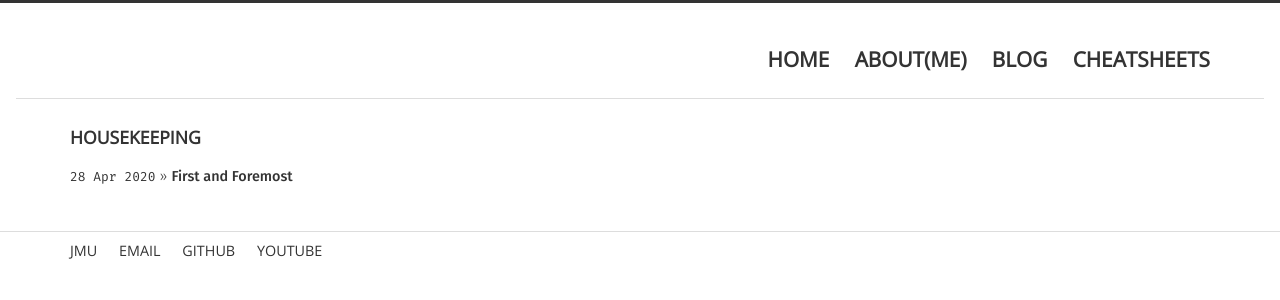
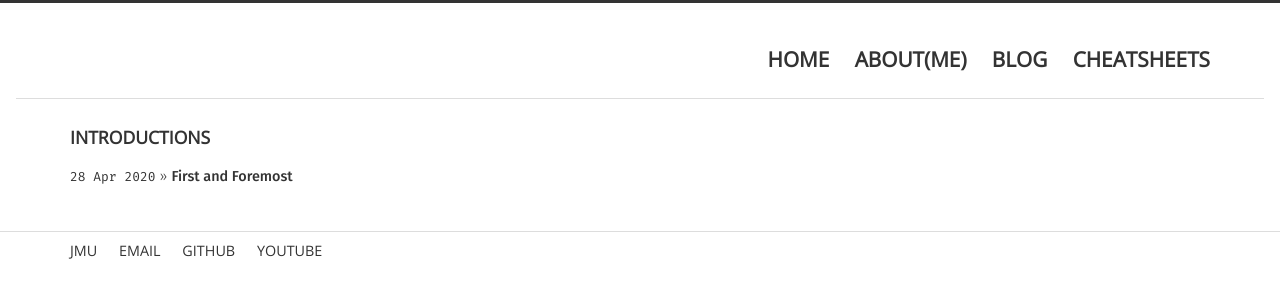
Before and after one commit to archerja/archerja.github.io, a Jekyll site: the page built from tags/index.html, in a window 1280 px wide. Shown: the top 300 px of the page. Built offline with Jekyll 4.4.1, drawn with Linux system fonts in a browser that asks for light colours.

Commit message:
Update 2020-04-28-first-and-foremost.md

```diff
--- a/_posts/2020-04-28-first-and-foremost.md
+++ b/_posts/2020-04-28-first-and-foremost.md
@@ -6,9 +6,9 @@ layout: post
 slug: first-and-foremost
 title: First and Foremost
 categories:
-- Housekeeping
+- Introductions
 tags:
-- housekeeping
+- introductions
 ---
 
 First and foremost, this is a blog of no interest, to anyone, but myself.
```
